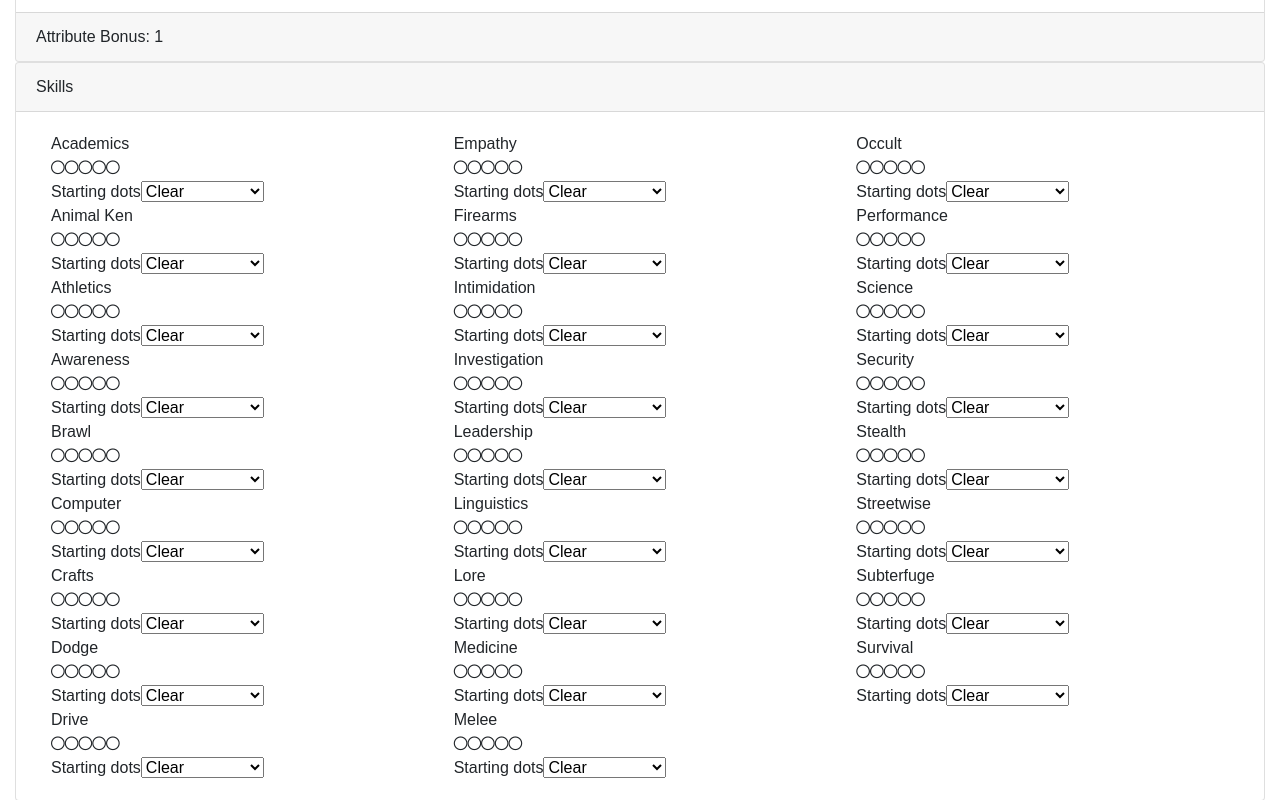
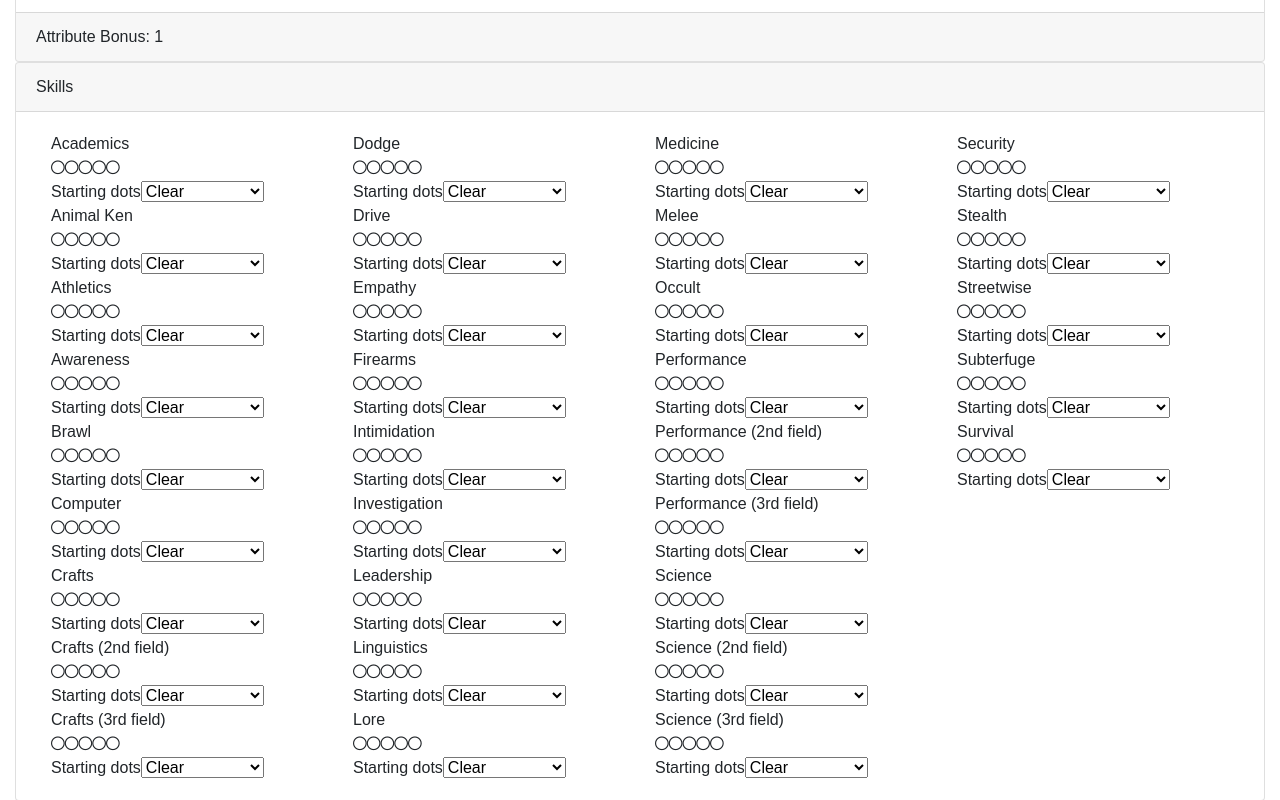
Before and after one commit to TrueWill/embracer, a React (Create React App) app: page / in a window 1280 px wide. Shown: the part 1140-1940 px from the top of the page. Built offline with nearby package versions, Linux system fonts and the light colour scheme.

Commit message:
Support buying certain skills multiple times

```diff
--- a/src/constants/characterOptions.js
+++ b/src/constants/characterOptions.js
@@ -62,6 +62,8 @@ export const skillTraitNames = [
   'brawl',
   'computer',
   'crafts',
+  'crafts2',
+  'crafts3',
   'dodge',
   'drive',
   'empathy',
@@ -75,7 +77,11 @@ export const skillTraitNames = [
   'melee',
   'occult',
   'performance',
+  'performance2',
+  'performance3',
   'science',
+  'science2',
+  'science3',
   'security',
   'stealth',
   'streetwise',
@@ -84,7 +90,13 @@ export const skillTraitNames = [
 ];
 
 export const skillTraitDisplayNameOverride = {
-  animalKen: 'Animal Ken'
+  animalKen: 'Animal Ken',
+  crafts2: 'Crafts (2nd field)',
+  crafts3: 'Crafts (3rd field)',
+  performance2: 'Performance (2nd field)',
+  performance3: 'Performance (3rd field)',
+  science2: 'Science (2nd field)',
+  science3: 'Science (3rd field)'
 };
 
 export const skillsAvailableStartingDots = [
```
Also changed, not shown: 1 other file (tests, documents, lock files or other folders).
